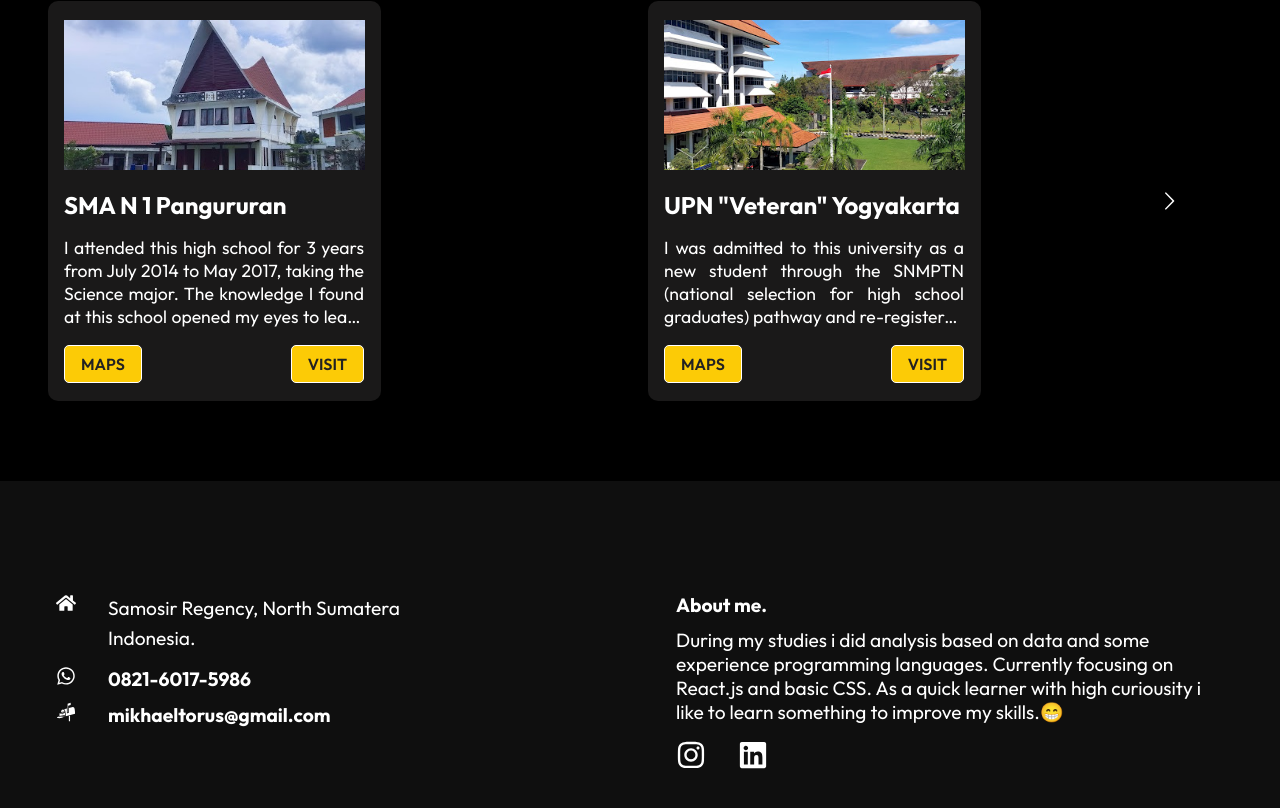
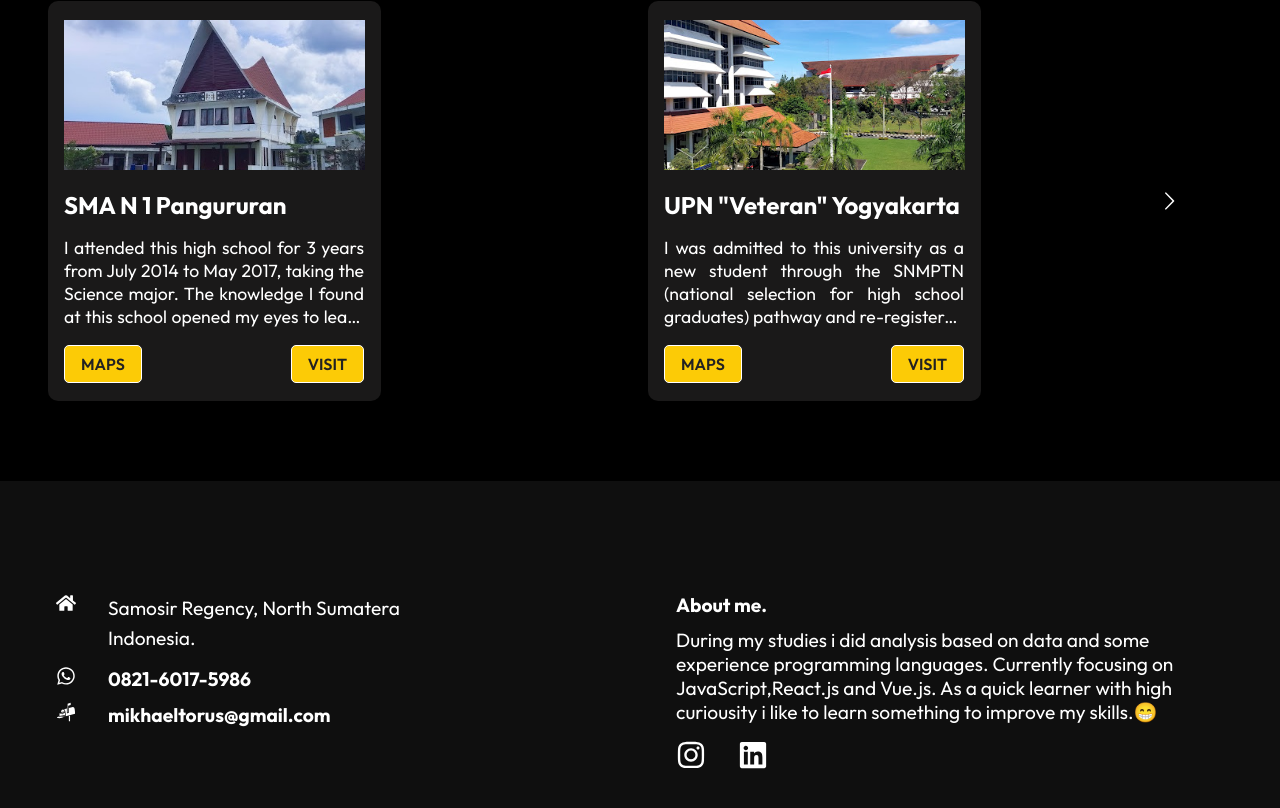
Before and after one commit to kaeltorus/web-porto, a React (Vite) app: page / in a window 1280 px wide. Shown: the part 935-1743 px from the top of the page. Built offline with nearby package versions, Linux system fonts and the light colour scheme.

Commit message:
perbaikin sikit

```diff
--- a/src/components/Footer.jsx
+++ b/src/components/Footer.jsx
@@ -55,9 +55,9 @@
           <h4>About me.</h4>
           <p>
             During my studies i did analysis based on data and some experience
-            programming languages. Currently focusing on React.js and basic CSS.
-            As a quick learner with high curiousity i like to learn something to
-            improve my skills.😁
+            programming languages. Currently focusing on JavaScript,React.js and
+            Vue.js. As a quick learner with high curiousity i like to learn
+            something to improve my skills.😁
           </p>
           <div className="socialmedia">
             <a href="https://www.instagram.com/mikhaelsitorus/">
```
